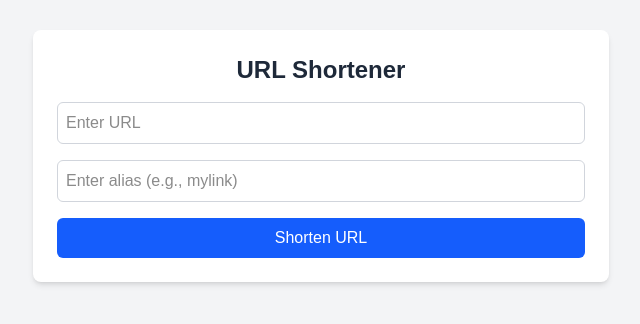
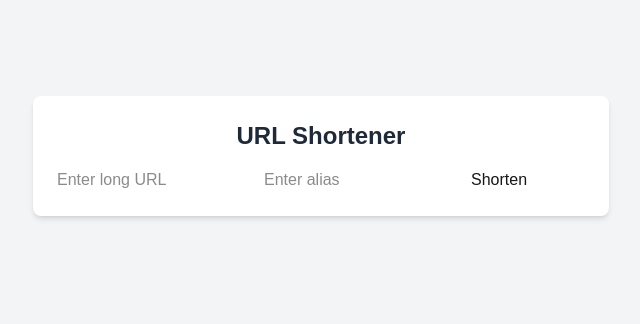
Before and after one commit to darylyoungdev18/mp-5, a Next.js app: page / in a window 1280 px wide. Shown: the part 244-568 px from the top of the page, without its empty margins (319-959 px from the left). Built offline with nearby package versions, Linux system fonts and the light colour scheme; no server answers.

Commit message:
another rework

```diff
--- a/app/components/UrlForm.tsx
+++ b/app/components/UrlForm.tsx
@@ -1,62 +1,40 @@
 "use client";
 
+import createNewUrl from "@/lib/createNewUrl";
 import { useState } from "react";
 
 export default function UrlForm() {
-  const [url, setUrl] = useState("");
-  const [alias, setAlias] = useState("");
+  const [shortUrl, setShortUrl] = useState("");
   const [error, setError] = useState("");
-  const [shortUrl, setShortUrl] = useState("");
 
-  async function handleSubmit(e: React.FormEvent) {
+  const handleSubmit = async (e: React.FormEvent<HTMLFormElement>) => {
     e.preventDefault();
-    setError("");
-    setShortUrl("");
+    const formData = new FormData(e.currentTarget);
+    const url = formData.get("url")?.toString() || "";
+    const alias = formData.get("alias")?.toString() || "";
 
-    const res = await fetch("/url", {
-      method: "POST",
-      headers: { "Content-Type": "application/json" },
-      body: JSON.stringify({ url, alias }),
-    });
-
-    const data = await res.json();
-
-    if (!res.ok) {
-      setError(data.error || "Something went wrong.");
-    } else {
-      const location = `${window.location.origin}/url/${alias}`;
-      setShortUrl(location);
+    try {
+      const base = window.location.origin;
+      const result = await createNewUrl(url, alias, `${base}/url/placeholder`);
+      setShortUrl(`${base}/url/${result.id}`);
+      setError("");
+    } catch (err: any) {
+      setError(err.message || "Something went wrong");
     }
-  }
+  };
 
   return (
-    <form onSubmit={handleSubmit} className="space-y-4">
-      <input
-        type="text"
-        placeholder="Enter URL"
-        value={url}
-        onChange={(e) => setUrl(e.target.value)}
-        className="w-full p-2 border border-gray-300 rounded-md"
-      />
-      <input
-        type="text"
-        placeholder="Enter alias (e.g., mylink)"
-        value={alias}
-        onChange={(e) => setAlias(e.target.value)}
-        className="w-full p-2 border border-gray-300 rounded-md"
-      />
-      <button
-        type="submit"
-        className="w-full bg-blue-600 text-white py-2 rounded-md hover:bg-blue-700"
-      >
-        Shorten URL
-      </button>
-      {error && <p className="text-red-600">{error}</p>}
+    <form onSubmit={handleSubmit}>
+      <input name="url" placeholder="Enter long URL" required />
+      <input name="alias" placeholder="Enter alias" required />
+      <button type="submit">Shorten</button>
+
       {shortUrl && (
-        <div className="text-green-600 break-words">
-          Short URL: <a href={shortUrl} className="underline">{shortUrl}</a>
-        </div>
+        <p>
+           Short URL: <a href={shortUrl}>{shortUrl}</a>
+        </p>
       )}
+      {error && <p className="text-red-500">{error}</p>}
     </form>
   );
 }
--- a/app/url/route.ts
+++ /dev/null
@@ -1,28 +0,0 @@
-import { NextRequest } from "next/server";
-import getCollection, { COLLECTION_NAME } from "@/db";
-
-export async function POST(request: NextRequest): Promise<Response> {
-  const { url, alias } = await request.json();
-
-  if (!url || !alias) {
-    return new Response(JSON.stringify({ error: "URL and alias required" }), { status: 400 });
-  }
-
-  try {
-    const collection = await getCollection(COLLECTION_NAME);
-
-    const existing = await collection.findOne({ alias });
-    if (existing) {
-      return new Response(JSON.stringify({ error: "Alias already exists" }), { status: 409 });
-    }
-
-    const shortUrl = `${request.nextUrl.origin}/url/placeholder`;
-    const result = await collection.insertOne({ url, alias, shortUrl });
-
-    const id = result.insertedId.toHexString();
-    return new Response(JSON.stringify({ id }), { status: 201 });
-  } catch (error) {
-    console.error("Error creating short URL:", error);
-    return new Response(JSON.stringify({ error: "Internal server error" }), { status: 500 });
-  }
-}
--- a/lib/createNewUrl.ts
+++ b/lib/createNewUrl.ts
@@ -1,27 +1,20 @@
 "use server";
 
 import getCollection, { COLLECTION_NAME } from "@/db";
-import { UrlProps } from "../types";
+
 
 export default async function createNewUrl(
   url: string,
   alias: string,
   shortUrl: string
-): Promise<UrlProps> {
-  const p = { url, alias, shortUrl };
+) {
+  const collection = await getCollection(COLLECTION_NAME);
 
-  const collection = await getCollection(COLLECTION_NAME);
   const existing = await collection.findOne({ alias });
-
   if (existing) {
-    throw new Error("Alias already taken");
+    throw new Error("Alias already exists");
   }
 
-  const res = await collection.insertOne(p);
-
-  if (!res.acknowledged) {
-    throw new Error("DB insert failed");
-  }
-
-  return { ...p, id: res.insertedId.toHexString() };
+  const result = await collection.insertOne({ url, alias, shortUrl });
+  return { id: result.insertedId.toHexString(), url, alias, shortUrl };
 }
--- a/lib/getPostById.ts
+++ b/lib/getPostById.ts
@@ -1,14 +1,12 @@
 import getCollection, { COLLECTION_NAME } from "@/db";
 import { ObjectId } from "mongodb";
-import { UrlProps } from "@/types";
 
-export default async function getURLById(id: string): Promise<UrlProps | null> {
-  const urlId = new ObjectId(id);
+export default async function getPostById(id: string) {
   const collection = await getCollection(COLLECTION_NAME);
-  const data = await collection.findOne({ _id: urlId });
+  const objectId = new ObjectId(id);
+  const data = await collection.findOne({ _id: objectId });
 
   if (!data) return null;
-
   return {
     id,
     url: data.url,
```
